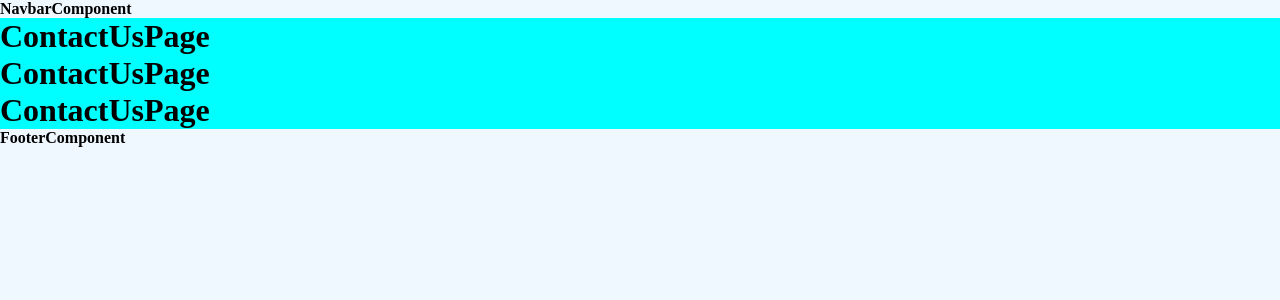
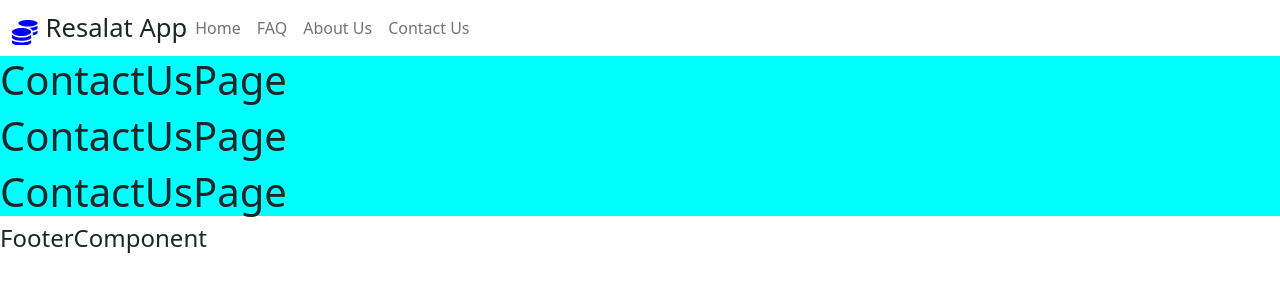
Before and after one commit to mahdizaremz66/resalat-app, a React (Create React App) app: page /contact-us in a window 1280 px wide. Shown: the top 300 px of the page. Built offline with nearby package versions, Linux system fonts and the light colour scheme.

Commit message:
Navbar Make

```diff
--- a/package.json
+++ b/package.json
@@ -10,6 +10,7 @@
     "bootstrap": "^5.2.3",
     "react": "^18.2.0",
     "react-dom": "^18.2.0",
+    "react-icons": "^4.8.0",
     "react-router-dom": "^6.11.1",
     "react-scripts": "5.0.1",
     "react-toastify": "^9.1.2",
--- a/src/components/ui/Navbar.component.jsx
+++ b/src/components/ui/Navbar.component.jsx
@@ -1,11 +1,50 @@
 import React from 'react';
+import "./Navbar.css";
+
+import { Link } from 'react-router-dom';
+import { FaCoins } from "react-icons/fa";
 
 const NavbarComponent = () => {
     return (
-        <div>
-            <h4>NavbarComponent</h4>
-        </div>
+        <nav className="navbar navbar-expand-lg bg-body-tertiary">
+            <div className="container-fluid">
+                <div>
+                    <FaCoins className="navbar-logo-icon" />
+                    <span className='navbar-logo-text'>Resalat App</span>
+
+                </div>
+
+                <button className="navbar-toggler" type="button" data-bs-toggle="collapse" data-bs-target="#navbarNav" aria-controls="navbarNav" aria-expanded="false" aria-label="Toggle navigation">
+                    <span className="navbar-toggler-icon"></span>
+                </button>
+                <div className="collapse navbar-collapse" id="navbarNav">
+                    <ul className="navbar-nav">
+                        <li className="nav-item">
+                            <Link className="nav-link" to="/">
+                                Home
+                            </Link>
+                        </li>
+                        <li className="nav-item">
+                            <Link className="nav-link" to="/faq">
+                                FAQ
+                            </Link>
+                        </li>
+                        <li className="nav-item">
+                            <Link className="nav-link" to="/about-us">
+                                About Us
+                            </Link>
+                        </li>
+                        <li className="nav-item">
+                            <Link className="nav-link" to="/contact-us">
+                                Contact Us
+                            </Link>
+                        </li>
+
+                    </ul>
+                </div>
+            </div>
+        </nav>
     );
-  };
+};
 
 export default NavbarComponent;
--- /dev/null
+++ b/src/components/ui/Navbar.css
@@ -0,0 +1,9 @@
+.navbar-logo-icon {
+    margin-right: 0.5rem;
+    font-size: 1.6rem;
+    color: blue;
+}
+
+.navbar-logo-text {
+    font-size: 1.6rem;
+}
--- a/src/index.js
+++ b/src/index.js
@@ -3,6 +3,8 @@
 import './index.css';
 import App from './App';
 import { BrowserRouter} from "react-router-dom";
+import "bootstrap/dist/css/bootstrap.min.css";
+import "bootstrap/dist/js/bootstrap.bundle";
 
 const root = ReactDOM.createRoot(document.getElementById('root'));
 root.render(
```
Also changed, not shown: 1 other file (tests, documents, lock files or other folders).
